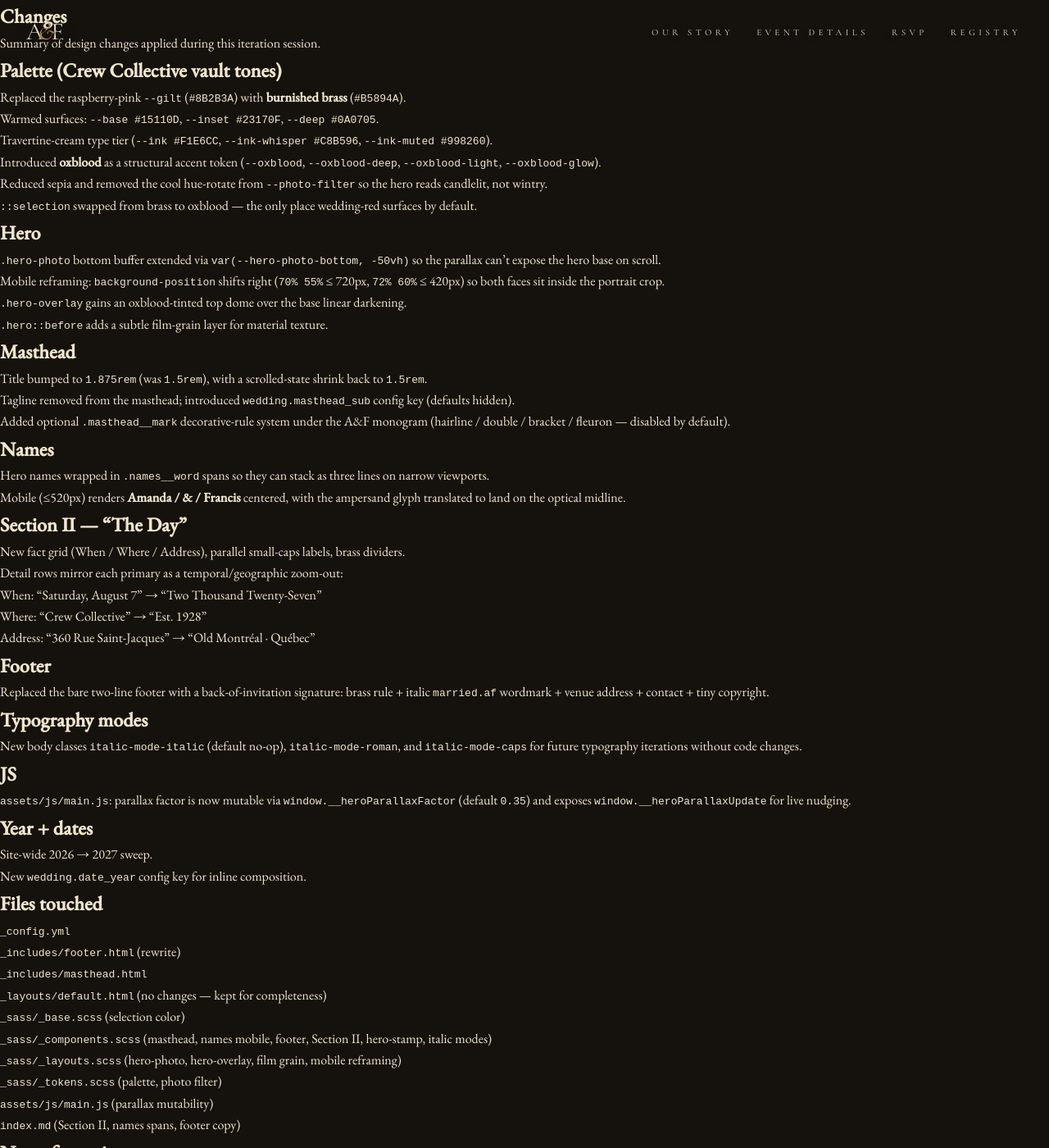
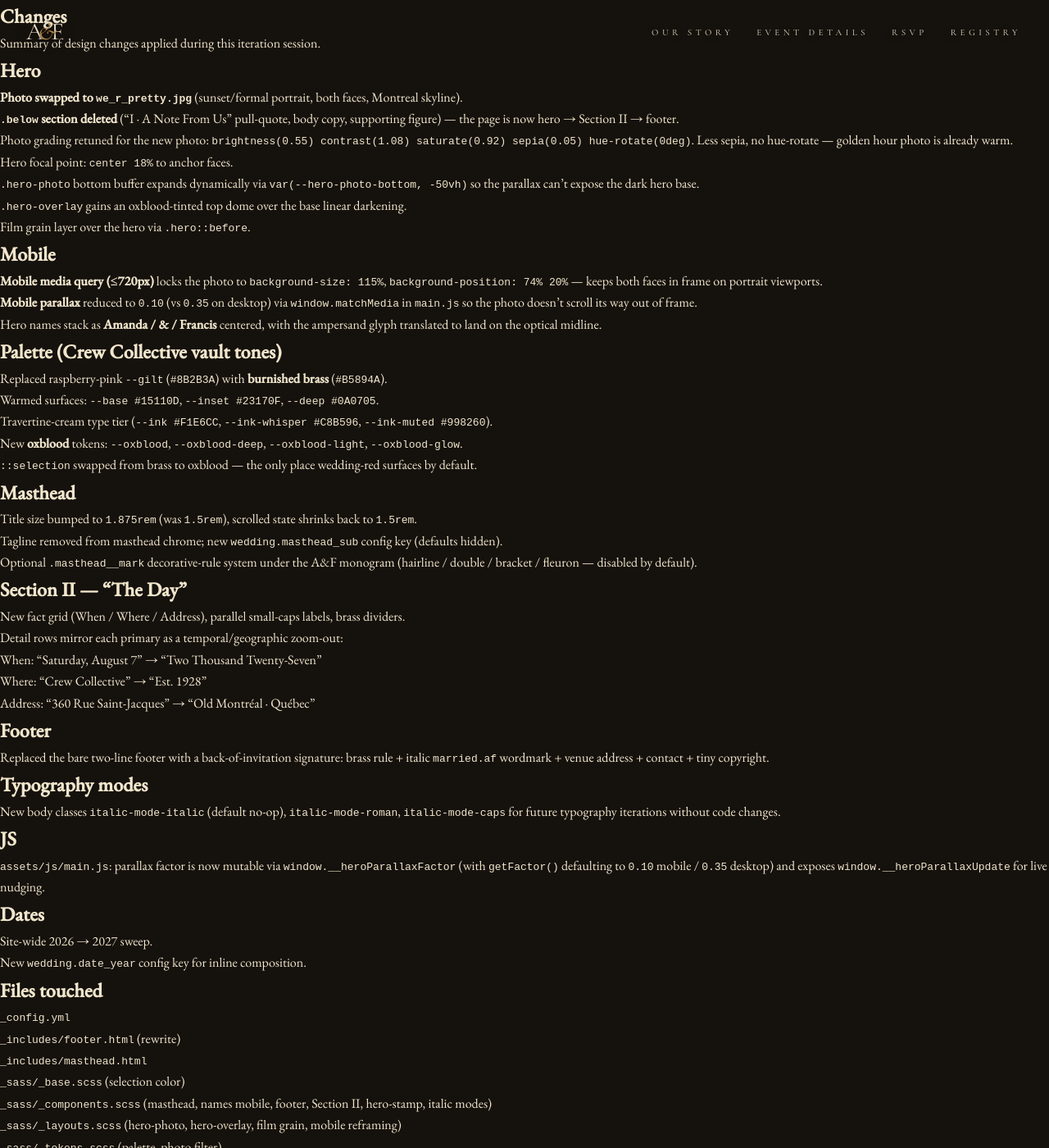
Before and after one commit to fwilliams/married.af, a Jekyll site: the page built from CHANGES.md, in a window 1280 px wide and 1400 px high. Shown: the whole window at 82% size. Built offline with Jekyll 4.4.1, drawn with Linux system fonts in a browser that asks for light colours; some web fonts are replaced; our own code applies the rules of GitHub Pages for plain Markdown files; some of the changed text lies outside the part shown.

Commit message:
update with claude design

```diff
--- a/CHANGES.md
+++ b/CHANGES.md
@@ -2,32 +2,35 @@
 
 Summary of design changes applied during this iteration session.
 
+## Hero
+
+- **Photo swapped to `we_r_pretty.jpg`** (sunset/formal portrait, both faces, Montreal skyline).
+- **`.below` section deleted** ("I · A Note From Us" pull-quote, body copy, supporting figure) — the page is now hero → Section II → footer.
+- Photo grading retuned for the new photo: `brightness(0.55) contrast(1.08) saturate(0.92) sepia(0.05) hue-rotate(0deg)`. Less sepia, no hue-rotate — golden hour photo is already warm.
+- Hero focal point: `center 18%` to anchor faces.
+- `.hero-photo` bottom buffer expands dynamically via `var(--hero-photo-bottom, -50vh)` so the parallax can't expose the dark hero base.
+- `.hero-overlay` gains an oxblood-tinted top dome over the base linear darkening.
+- Film grain layer over the hero via `.hero::before`.
+
+## Mobile
+
+- **Mobile media query (≤720px)** locks the photo to `background-size: 115%`, `background-position: 74% 20%` — keeps both faces in frame on portrait viewports.
+- **Mobile parallax** reduced to `0.10` (vs `0.35` on desktop) via `window.matchMedia` in `main.js` so the photo doesn't scroll its way out of frame.
+- Hero names stack as **Amanda / & / Francis** centered, with the ampersand glyph translated to land on the optical midline.
+
 ## Palette (Crew Collective vault tones)
 
-- Replaced the raspberry-pink `--gilt` (`#8B2B3A`) with **burnished brass** (`#B5894A`).
+- Replaced raspberry-pink `--gilt` (`#8B2B3A`) with **burnished brass** (`#B5894A`).
 - Warmed surfaces: `--base #15110D`, `--inset #23170F`, `--deep #0A0705`.
 - Travertine-cream type tier (`--ink #F1E6CC`, `--ink-whisper #C8B596`, `--ink-muted #998260`).
-- Introduced **oxblood** as a structural accent token (`--oxblood`, `--oxblood-deep`, `--oxblood-light`, `--oxblood-glow`).
-- Reduced sepia and removed the cool hue-rotate from `--photo-filter` so the hero reads candlelit, not wintry.
+- New **oxblood** tokens: `--oxblood`, `--oxblood-deep`, `--oxblood-light`, `--oxblood-glow`.
 - `::selection` swapped from brass to oxblood — the only place wedding-red surfaces by default.
-
-## Hero
-
-- `.hero-photo` bottom buffer extended via `var(--hero-photo-bottom, -50vh)` so the parallax can't expose the hero base on scroll.
-- Mobile reframing: `background-position` shifts right (`70% 55%` ≤ 720px, `72% 60%` ≤ 420px) so both faces sit inside the portrait crop.
-- `.hero-overlay` gains an oxblood-tinted top dome over the base linear darkening.
-- `.hero::before` adds a subtle film-grain layer for material texture.
 
 ## Masthead
 
-- Title bumped to `1.875rem` (was `1.5rem`), with a scrolled-state shrink back to `1.5rem`.
-- Tagline removed from the masthead; introduced `wedding.masthead_sub` config key (defaults hidden).
-- Added optional `.masthead__mark` decorative-rule system under the A&F monogram (hairline / double / bracket / fleuron — disabled by default).
-
-## Names
-
-- Hero names wrapped in `.names__word` spans so they can stack as three lines on narrow viewports.
-- Mobile (≤520px) renders **Amanda / & / Francis** centered, with the ampersand glyph translated to land on the optical midline.
+- Title size bumped to `1.875rem` (was `1.5rem`), scrolled state shrinks back to `1.5rem`.
+- Tagline removed from masthead chrome; new `wedding.masthead_sub` config key (defaults hidden).
+- Optional `.masthead__mark` decorative-rule system under the A&F monogram (hairline / double / bracket / fleuron — disabled by default).
 
 ## Section II — "The Day"
 
@@ -43,13 +46,13 @@
 
 ## Typography modes
 
-- New body classes `italic-mode-italic` (default no-op), `italic-mode-roman`, and `italic-mode-caps` for future typography iterations without code changes.
+- New body classes `italic-mode-italic` (default no-op), `italic-mode-roman`, `italic-mode-caps` for future typography iterations without code changes.
 
 ## JS
 
-- `assets/js/main.js`: parallax factor is now mutable via `window.__heroParallaxFactor` (default `0.35`) and exposes `window.__heroParallaxUpdate` for live nudging.
+- `assets/js/main.js`: parallax factor is now mutable via `window.__heroParallaxFactor` (with `getFactor()` defaulting to `0.10` mobile / `0.35` desktop) and exposes `window.__heroParallaxUpdate` for live nudging.
 
-## Year + dates
+## Dates
 
 - Site-wide 2026 → 2027 sweep.
 - New `wedding.date_year` config key for inline composition.
@@ -59,15 +62,9 @@
 - `_config.yml`
 - `_includes/footer.html` (rewrite)
 - `_includes/masthead.html`
-- `_layouts/default.html` (no changes — kept for completeness)
 - `_sass/_base.scss` (selection color)
 - `_sass/_components.scss` (masthead, names mobile, footer, Section II, hero-stamp, italic modes)
 - `_sass/_layouts.scss` (hero-photo, hero-overlay, film grain, mobile reframing)
 - `_sass/_tokens.scss` (palette, photo filter)
-- `assets/js/main.js` (parallax mutability)
-- `index.md` (Section II, names spans, footer copy)
-
-## Notes for review
-
-- The tagline in `index.md` is "An evening of candlelight, music, and the people we love." — same as the committed version. (A separate phrase, "A candlelit celebration, across a border and two summers in the making," was present in an older `_site/` build; not adopted here.)
-- The Tweaks panel and other preview-only files (`mobile.html`, `compare.html`, `wedding-tweaks.jsx`, etc.) are **not** part of this export. They lived only in the local design iteration sandbox.
+- `assets/js/main.js` (parallax mutability + viewport-conditional factor)
+- `index.md` (Section II, names spans, footer copy, deleted `.below` section)
--- a/_sass/_layouts.scss
+++ b/_sass/_layouts.scss
@@ -36,9 +36,9 @@
   right: -40px;
   left: -40px;
   bottom: var(--hero-photo-bottom, -50vh);
-  background-image: var(--hero-photo, url('/assets/engagement_pic.jpg'));
+  background-image: var(--hero-photo, url('/assets/we_r_pretty.jpg'));
   background-size: cover;
-  background-position: center 38%;
+  background-position: center 18%;
   filter: var(--photo-filter);
   transform: scale(1.02);
   transition: filter 600ms var(--ease-std);
@@ -145,12 +145,14 @@
 
 
 // Hero photo focal point — mobile reframing.
-// Default center 38% shows the wide mountain context on desktop but
-// crops Amanda out of a portrait viewport. Shift the horizontal anchor
-// right so both faces sit inside the cover-crop on narrow widths.
+// Portrait photo's faces sit in the upper third. On a tall portrait
+// viewport, the photo is width-cropped horizontally but the parallax
+// vertical buffer can push faces below the fold. Anchor higher on mobile.
 @media (max-width: 720px) {
-  .hero-photo { background-position: 70% 55%; }
+  .hero-photo {
+    // Locked mobile framing: 115% zoom, 74% × 20% focal. Tunable in dev via
+    // --mobile-bg-* custom properties; defaults match production values.
+    background-size: var(--mobile-bg-size, 115%);
+    background-position: var(--mobile-bg-x, 74%) var(--mobile-bg-y, 20%);
+  }
 }
-@media (max-width: 420px) {
-  .hero-photo { background-position: 72% 60%; }
-}
--- a/_sass/_tokens.scss
+++ b/_sass/_tokens.scss
@@ -105,7 +105,7 @@
   --overlay-top: rgba(38, 18, 14, 0.60);
   --overlay-mid: rgba(20, 14, 11, 0.44);
   --overlay-bot: rgba(10, 7, 5, 0.96);
-  --photo-filter: brightness(0.42) contrast(1.22) saturate(0.88) sepia(0.20) hue-rotate(-4deg);
+  --photo-filter: brightness(0.55) contrast(1.08) saturate(0.92) sepia(0.05) hue-rotate(0deg);
 
   // ---- Browser UI integration ----
   color-scheme: dark;
--- a/assets/js/main.js
+++ b/assets/js/main.js
@@ -44,7 +44,10 @@
 
     var ticking = false;
     function getFactor() {
-      return (window.__heroParallaxFactor != null) ? window.__heroParallaxFactor : 0.35;
+      if (window.__heroParallaxFactor != null) return window.__heroParallaxFactor;
+      // Mobile viewports get a much lighter parallax so the framed photo
+      // doesn't scroll its way out of the visible crop.
+      return window.matchMedia('(max-width: 720px)').matches ? 0.10 : 0.35;
     }
 
     function update() {
```
Also changed, not shown: index.md (+0 -17 lines).
